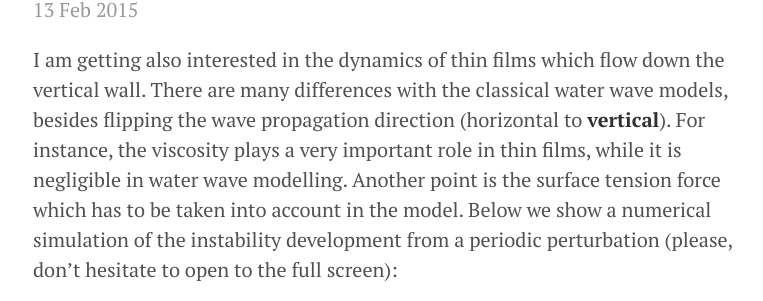
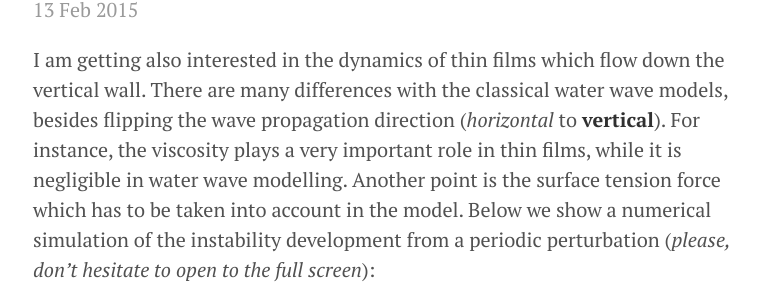
Before and after one commit to dutykh/dutykh.github.io, a Jekyll site: the page built from _posts/2015-02-13-ThinFilms.md, in a window 1280 px wide, cut to the strip 187-488 px from the top of the page. Shown: the whole strip, without its empty margins (247-1010 px from the left). Built offline with Jekyll 4.4.1, drawn with Linux system fonts in a browser that asks for light colours; Markdown is read by kramdown in place of the engine named in the settings; comment, search, counter and statistics services are not loaded.

```diff
--- a/_posts/2015-02-13-ThinFilms.md
+++ b/_posts/2015-02-13-ThinFilms.md
@@ -3,7 +3,7 @@ layout: post
 title: Thin film dynamics
 ---
 
-I am getting also interested in the dynamics of thin films which flow down the vertical wall. There are many differences with the classical water wave models, besides flipping the wave propagation direction (horizontal to **vertical**). For instance, the viscosity plays a very important role in thin films, while it is negligible in water wave modelling. Another point is the surface tension force which has to be taken into account in the model. Below we show a numerical simulation of the instability development from a periodic perturbation (please, don't hesitate to open to the full screen):
+I am getting also interested in the dynamics of thin films which flow down the vertical wall. There are many differences with the classical water wave models, besides flipping the wave propagation direction (*horizontal* to **vertical**). For instance, the viscosity plays a very important role in thin films, while it is negligible in water wave modelling. Another point is the surface tension force which has to be taken into account in the model. Below we show a numerical simulation of the instability development from a periodic perturbation (*please, don't hesitate to open to the full screen*):
 
 <iframe width="480" height="360" src="http://www.youtube.com/embed/jkZ96ZmNAns" frameborder="0"> </iframe>
 
```
